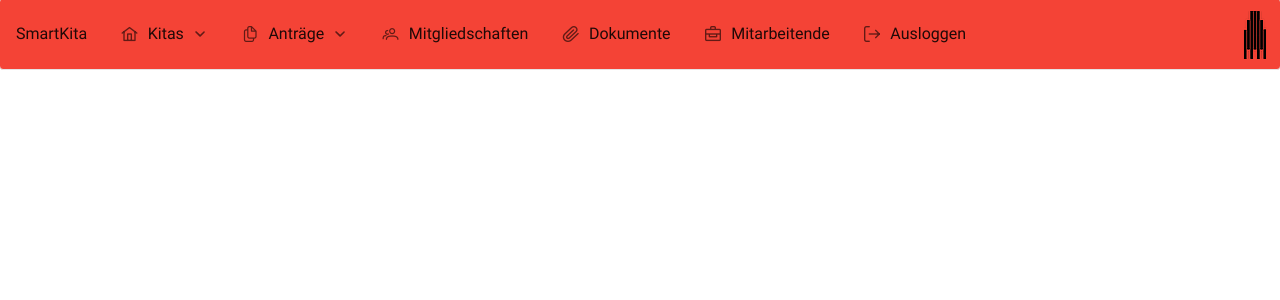
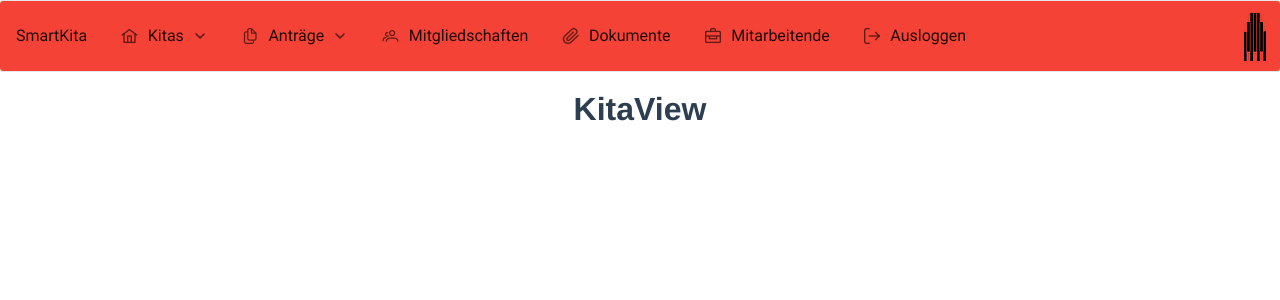
Before and after one commit to MerlinChiodo/SC_Microservice3, a Vue app in the folder smartkita-frontend/: page /kita in a window 1280 px wide. Shown: the top 300 px of the page. Built offline with nearby package versions, Linux system fonts and the light colour scheme.

Commit message:
set up single kita route

```diff
--- a/smartkita-frontend/src/router/index.js
+++ b/smartkita-frontend/src/router/index.js
@@ -3,6 +3,8 @@ import HomeView from "../views/HomeView.vue";
 import EmployeeView from "../views/EmployeeView.vue";
 import ApplicationsView from "../views/ApplicationsView.vue";
 import SearchKitasView from "../views/SearchKitasView.vue";
+import KitaView from "../views/KitaView.vue";
+
 
 
 const router = createRouter({
@@ -29,6 +31,11 @@ const router = createRouter({
       component: SearchKitasView,
     },
     {
+      path: "/kita",
+      name: "kita",
+      component: KitaView
+    },
+    {
       path: "/about",
       name: "about",
       // route level code-splitting
--- a/smartkita-frontend/src/views/KitaView.vue
+++ b/smartkita-frontend/src/views/KitaView.vue
@@ -1,3 +1,5 @@
 <template>
+  <div class="card">
   <h1>KitaView</h1>
+  </div>
 </template>
--- a/smartkita-frontend/src/views/SearchKitasView.vue
+++ b/smartkita-frontend/src/views/SearchKitasView.vue
@@ -57,6 +57,7 @@ export default {
   },
   name: "SearchKitasView",
   inject: ["apiUrl"],
+  props: [],
   data() {
     return {
       kitasList: null,
```
